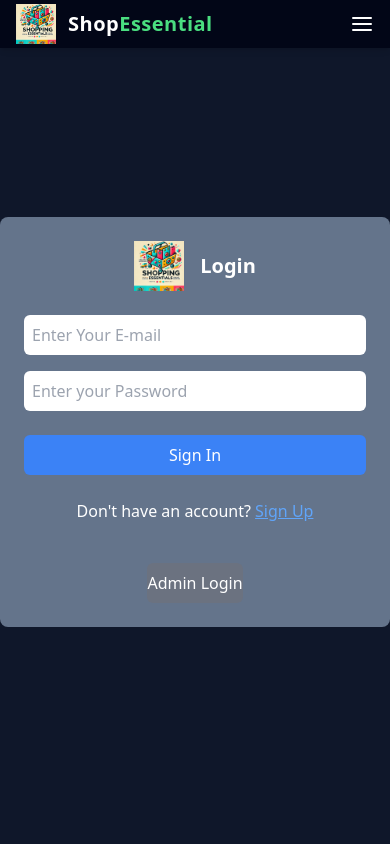
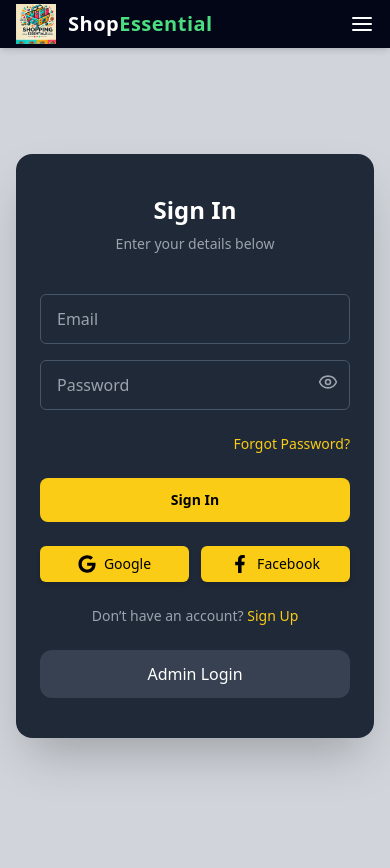
Before and after one commit to vishalsr20/ShopEssential, a React (Vite) app in the folder ShopEssentials/: page /login in a window 390 px wide. Before the commit the page ends 844 px from the top, so only its background shows below. Built offline with nearby package versions, Linux system fonts and the light colour scheme; no server answers.

Commit message:
major changes has been made with login page

```diff
--- a/ShopEssentials/src/components/Login.jsx
+++ b/ShopEssentials/src/components/Login.jsx
@@ -1,130 +1,179 @@
 import { Link, useNavigate } from "react-router-dom";
 import logo from "../assets/Shopping-logo.webp";
+import login from "../assets/login2.jpg";
 import axios from "axios";
 import { useState } from "react";
 import { ToastContainer, toast } from "react-toastify";
 import { LoginRoutes } from "../utils/APIRoutes";
-import 'react-toastify/dist/ReactToastify.css';
+import "react-toastify/dist/ReactToastify.css";
+import { Eye, EyeOff } from "lucide-react";
+import { FaGoogle, FaFacebookF } from "react-icons/fa";
 
 const Login = ({ setIsloggedIn }) => {
   const navigate = useNavigate();
-  const [values, setValues] = useState({
-    email: "",
-    password: ""
-  });
-
-  const SubmitHandler = async (e) => {
-    e.preventDefault();
-    if (Validation()) {
-      console.log("login details", LoginRoutes);
-      const { email, password } = values;
-      const { data } = await axios.post(LoginRoutes, {
-        email,
-        password
-      });
-
-      if (!data.status) {
-        toast.error("Incorrect login credentials");
-      } else {
-        toast.success("Logged in successfully");
-        console.log("data", data);
-        localStorage.setItem("shop-essential", JSON.stringify(data.user));
-        setIsloggedIn(true);
-        navigate("/dashboard");
-      }
-    } else {
-      toast.error("Incorrect data");
-    }
-  };
-
-  function ChangeHandler(e) {
-    setValues({
-      ...values,
-      [e.target.name]: e.target.value
-    });
-  }
-
-  function Validation() {
-    const { email, password } = values;
-    if (email === "") {
-      toast.error("Please enter a valid email", toastOptions);
-      return false;
-    } else if (password.length < 5) {
-      toast.error("Password length should be greater than 5 characters", toastOptions);
-      return false;
-    }
-    return true;
-  }
+  const [values, setValues] = useState({ email: "", password: "" });
+  const [showPassword, setShowPassword] = useState(false);
 
   const toastOptions = {
     position: "bottom-right",
     autoClose: 2000,
     pauseOnHover: true,
     draggable: true,
-    theme: "dark"
+    theme: "dark",
   };
 
-  function AdminSubmit() {
+  const Validation = () => {
+    const { email, password } = values;
+    if (!email) {
+      toast.error("Please enter a valid email", toastOptions);
+      return false;
+    } else if (password.length < 5) {
+      toast.error("Password must be at least 5 characters", toastOptions);
+      return false;
+    }
+    return true;
+  };
+
+  const ChangeHandler = (e) => {
+    setValues({ ...values, [e.target.name]: e.target.value });
+  };
+
+  const SubmitHandler = async (e) => {
+    e.preventDefault();
+    if (Validation()) {
+      try {
+        const { email, password } = values;
+        const { data } = await axios.post(LoginRoutes, { email, password });
+
+        if (!data.status) {
+          toast.error("Incorrect login credentials", toastOptions);
+        } else {
+          toast.success("Logged in successfully", toastOptions);
+          localStorage.setItem("shop-essential", JSON.stringify(data.user));
+          setIsloggedIn(true);
+          navigate("/dashboard");
+        }
+      } catch (error) {
+        toast.error("Something went wrong. Try again.", toastOptions);
+      }
+    }
+  };
+
+  const AdminSubmit = () => {
     navigate("/adminlogin");
-  }
+  };
 
   return (
-    <div className="w-screen bg-slate-900 h-screen flex justify-center items-center">
-      <form
-        onSubmit={(e) => SubmitHandler(e)}
-        className="w-[420px] border-slate-700 rounded-lg bg-slate-500 flex flex-col mx-auto items-center justify-center space-y-6 p-6"
+    <div className="h-screen bg-gray-300 flex items-center justify-center mt-6 px-4 py-10">
+      <div className="w-full max-w-4xl flex flex-col md:flex-row rounded-2xl shadow-2xl overflow-hidden bg-white">
+
+        {/* Left Side - Hidden on small screens */}
+        <div
+          className="hidden md:flex w-1/2 relative bg-cover bg-center flex-col px-6 py-10 justify-between"
+          style={{ backgroundImage: `url(${login})` }}
         >
-        <div className="flex items-center space-x-4">
-          <img src={logo} alt="Logo" width={50} />
-          <h1 className="text-xl text-white font-semibold">Login</h1>
+          <div className="absolute inset-0 bg-black bg-opacity-60 z-0 rounded-l-2xl"></div>
+
+          {/* Logo top-left */}
+          <div className="relative z-10 flex items-center gap-3">
+            <img src={logo} alt="Logo" className="w-10 h-10" />
+            <h1 className="text-white text-xl font-semibold">Shop Essential</h1>
           </div>
 
-        <div className="flex flex-col w-full space-y-4">
+          {/* Message in center */}
+          <div className="relative z-10 text-center space-y-4 mt-auto mb-auto">
+            <h2 className="text-3xl font-bold text-yellow-400">
+              Simplify your shopping
+            </h2>
+            <p className="text-sm text-gray-200 max-w-xs mx-auto">
+              Fast, secure, and smart — manage your account and shop with ease.
+            </p>
+          </div>
+        </div>
+
+        {/* Right Side */}
+        <form
+          onSubmit={SubmitHandler}
+          className="w-full md:w-1/2 bg-[#1f2937] text-white flex flex-col justify-center px-6 py-10 space-y-6"
+        >
+          {/* Logo and Heading */}
+          <div className="flex flex-col items-center gap-2 mb-4">
+            <h1 className="text-2xl md:text-3xl font-bold">Sign In</h1>
+            <p className="text-gray-400 text-sm">Enter your details below</p>
+          </div>
+
+          <div className="space-y-4">
             <input
               type="email"
               name="email"
-            id="email"
-            placeholder="Enter Your E-mail"
-            className="p-2 rounded-md text-black"
+              placeholder="Email"
+              className="w-full px-4 py-3 bg-gray-800 text-white border border-slate-600 rounded-md focus:outline-none focus:ring-2 focus:ring-yellow-400 placeholder-gray-400"
               value={values.email}
-            onChange={(e) => ChangeHandler(e)}
+              onChange={ChangeHandler}
               required
             />
 
+            <div className="relative">
               <input
-            type="password"
+                type={showPassword ? "text" : "password"}
                 name="password"
-            placeholder="Enter your Password"
-            className="p-2 rounded-md text-black"
+                placeholder="Password"
+                className="w-full px-4 py-3 bg-gray-800 text-white border border-slate-600 rounded-md focus:outline-none focus:ring-2 focus:ring-yellow-400 placeholder-gray-400 pr-10"
                 value={values.password}
-            onChange={(e) => ChangeHandler(e)}
+                onChange={ChangeHandler}
                 required
               />
+              <button
+                type="button"
+                onClick={() => setShowPassword(!showPassword)}
+                className="absolute right-3 top-3 text-gray-400 hover:text-gray-200"
+              >
+                {showPassword ? <EyeOff size={20} /> : <Eye size={20} />}
+              </button>
+            </div>
+          </div>
+
+          <div className="text-right text-sm text-yellow-400 hover:underline cursor-pointer">
+            <Link to="/forgot-password">Forgot Password?</Link>
           </div>
 
           <button
             type="submit"
-          className="bg-blue-500 text-white py-2 rounded-md w-full hover:bg-blue-600 transition-all"
+            className="w-full py-3 bg-yellow-400 text-black font-semibold text-sm rounded-lg hover:bg-yellow-300 transition-all"
           >
             Sign In
           </button>
 
-        <div className="text-center text-white">
-          <p>
-            Don't have an account?{" "}
-            <Link to="/signup" className="text-blue-400 underline">Sign Up</Link>
-          </p>
+          {/* Social Buttons (below Sign In) */}
+          <div className="flex gap-3 justify-center mt-4 w-full">
+            <button className="flex items-center w-full justify-center gap-2 bg-yellow-400 text-black px-5 py-2 rounded-md font-semibold shadow-md hover:scale-105 hover:shadow-yellow-300 transition">
+              <FaGoogle className="text-lg" />
+              <span className="text-sm font-medium">Google</span>
+            </button>
+
+            <button className="flex items-center w-full justify-center gap-2 bg-yellow-400 text-black px-5 py-2 rounded-md font-semibold shadow-md hover:scale-105 hover:shadow-yellow-300 transition">
+              <FaFacebookF className="text-lg" />
+              <span className="text-sm font-medium">Facebook</span>
+            </button>
           </div>
 
-        <div className="text-center">
+          {/* Signup and Admin Link */}
+          <p className="text-center text-sm text-gray-400 mt-6">
+            Don’t have an account?{" "}
+            <Link to="/signup" className="text-yellow-400 hover:underline">
+              Sign Up
+            </Link>
+          </p>
+
           <button
+            type="button"
             onClick={AdminSubmit}
-            className="bg-gray-500 text-white py-2 rounded-md mt-4 w-full hover:bg-gray-600 transition-all"
+            className="w-full mt-2 bg-gray-700 text-white py-3 rounded-xl hover:bg-gray-600 transition-all"
           >
             Admin Login
           </button>
+        </form>
       </div>
-      </form>
 
       <ToastContainer />
     </div>
```
Lines whose indentation alone changed are shown as unchanged.
